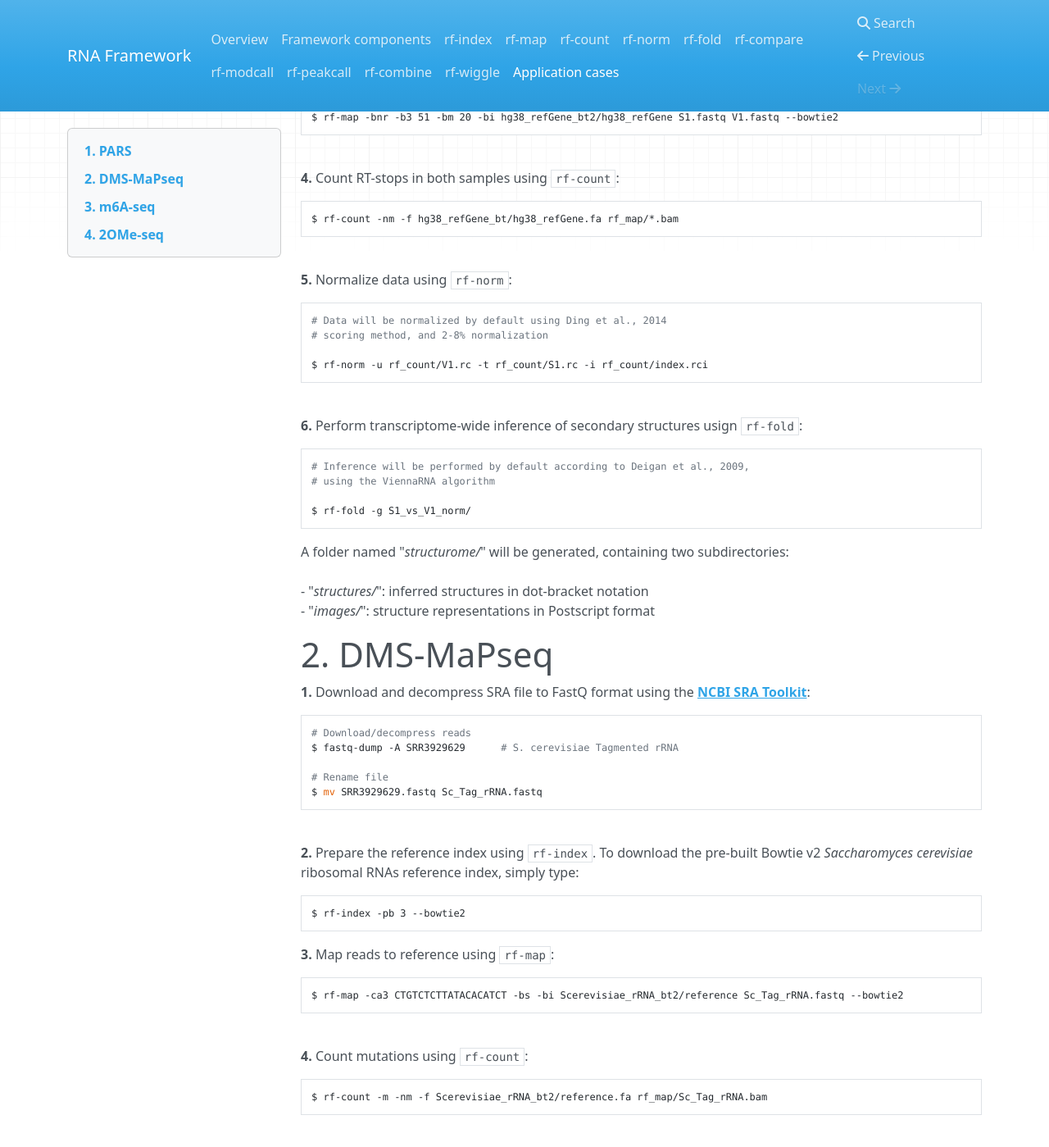
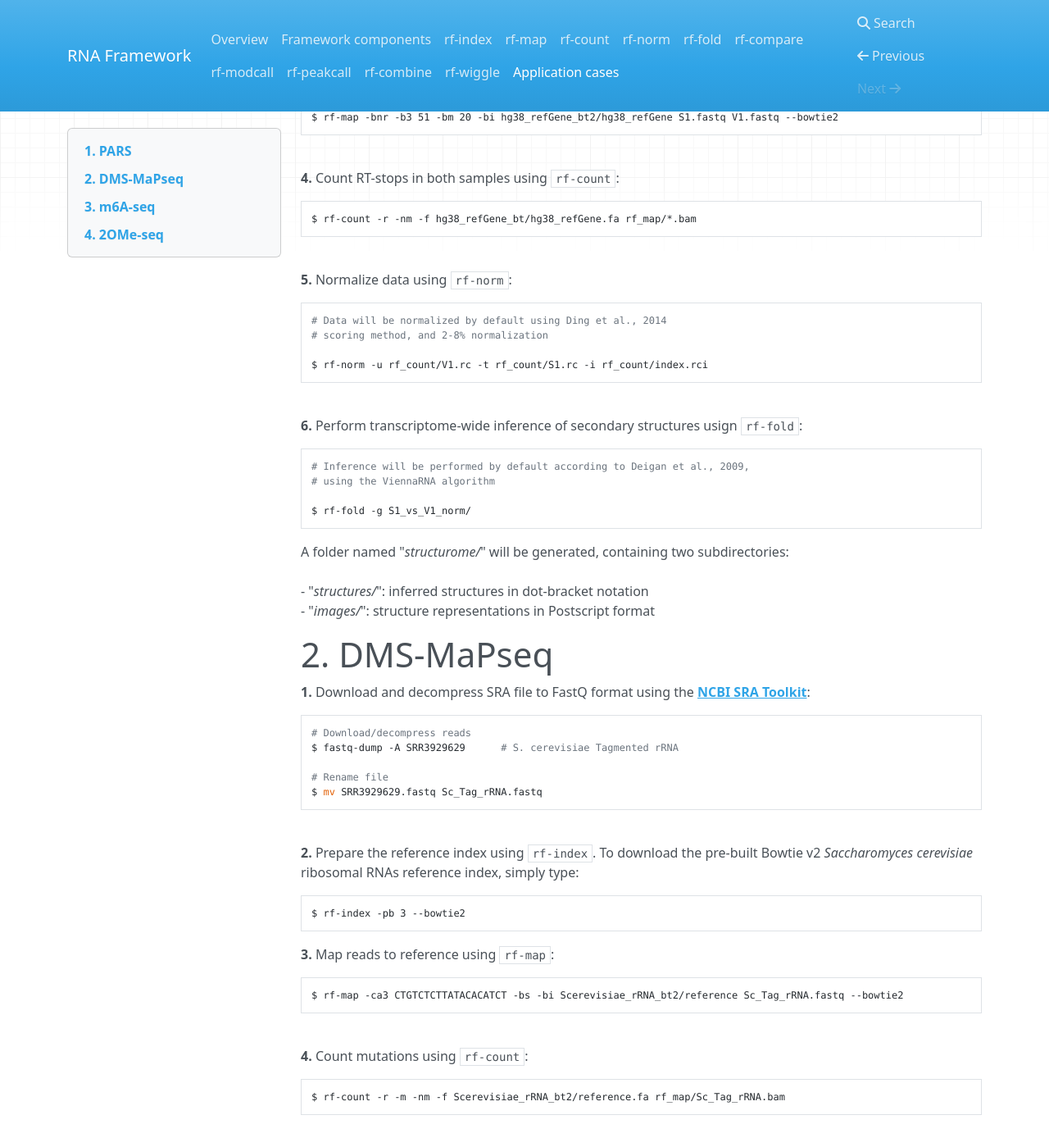
Before and after one commit to dincarnato/RNAFramework, an MkDocs documentation site: the page built from docs/cases.md, in a window 1280 px wide and 1400 px high, scrolled down 879 px. Shown: the whole window at 82% size. Built offline with MkDocs 1.6.1, drawn with Linux system fonts in a browser that asks for light colours; nearby versions of some CDN libraries; old or Windows-style settings are respelled for this version of MkDocs.

````diff
--- a/docs/cases.md
+++ b/docs/cases.md
@@ -44,7 +44,7 @@ $ rf-map -bnr -b3 51 -bm 20 -bi hg38_refGene_bt2/hg38_refGene S1.fastq V1.fastq
 __4.__ Count RT-stops in both samples using ``rf-count``:
 
 ```bash
-$ rf-count -nm -f hg38_refGene_bt/hg38_refGene.fa rf_map/*.bam
+$ rf-count -r -nm -f hg38_refGene_bt/hg38_refGene.fa rf_map/*.bam
 ```
 <br/>
 __5.__ Normalize data using ``rf-norm``:
@@ -96,7 +96,7 @@ $ rf-map -ca3 CTGTCTCTTATACACATCT -bs -bi Scerevisiae_rRNA_bt2/reference Sc_Tag_
 __4.__ Count mutations using ``rf-count``:
 
 ```bash
-$ rf-count -m -nm -f Scerevisiae_rRNA_bt2/reference.fa rf_map/Sc_Tag_rRNA.bam
+$ rf-count -r -m -nm -f Scerevisiae_rRNA_bt2/reference.fa rf_map/Sc_Tag_rRNA.bam
 ```
 <br/>
 __5.__ Normalize data using ``rf-norm``:
````
Also changed, not shown: 1 other file.
